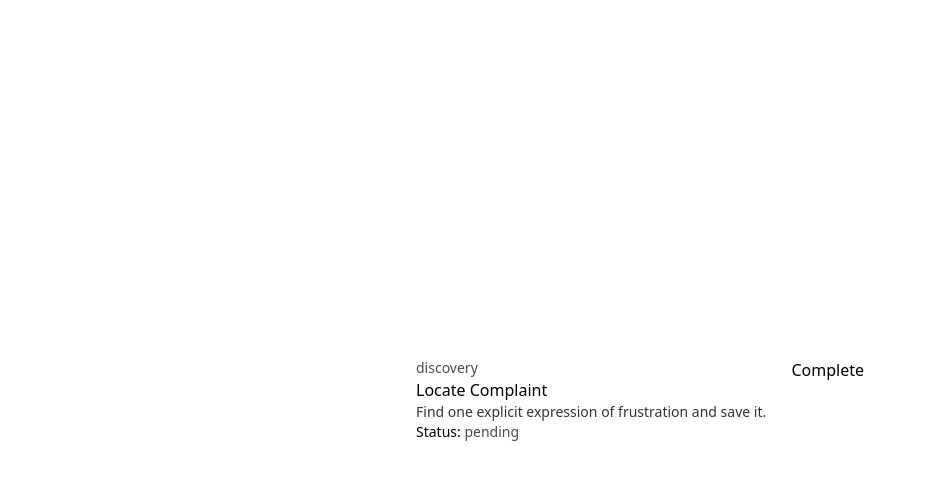
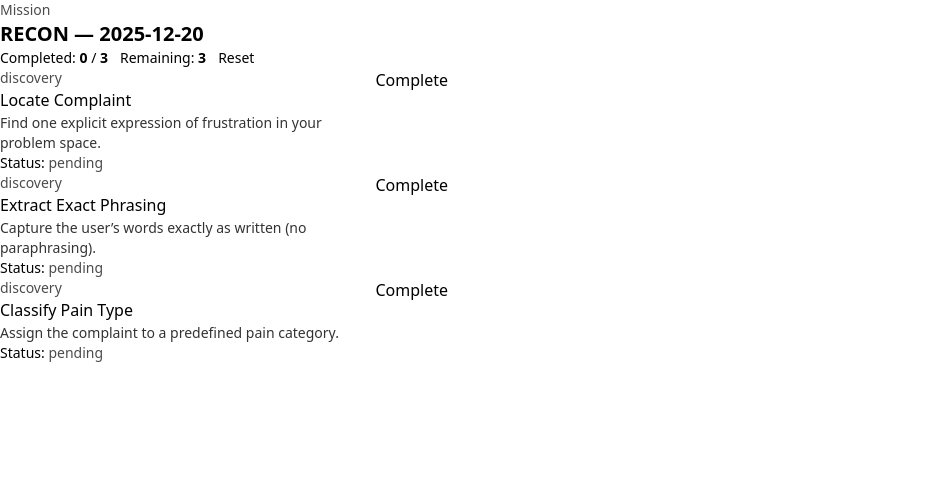
Before and after one commit to FeymanMCSQ/outreacher, a Next.js app: page / in a window 1280 px wide. Shown: the top 480 px of the page, without its empty margins (0-926 px from the left). Built offline with nearby package versions, Linux system fonts and the light colour scheme.

Commit message:
finished 3.4

```diff
--- a/src/app/page.tsx
+++ b/src/app/page.tsx
@@ -1,29 +1,120 @@
 'use client';
 
-import { useState } from 'react';
+import { useMemo, useState } from 'react';
+
 import QuestCard from '@/shared/game-ui/QuestCard';
+
+import type { Mission } from '@/domain/game/entities/Mission';
+import { generateDailyMission } from '@/domain/game/services/generateDailyMission';
 import { completeQuest } from '@/domain/game/services/completeQuest';
-import type { Quest } from '@/domain/game/entities/Quest';
-import { makeId } from '@/shared/lib/id';
+import {
+  getMissionProgress,
+  getRemainingQuests,
+  isMissionComplete,
+} from '@/domain/game/services/missionProgress';
 
 export default function HomePage() {
-  const [quest, setQuest] = useState<Quest>(() => ({
-    id: makeId('quest'),
-    title: 'Locate Complaint',
-    description: 'Find one explicit expression of frustration and save it.',
-    category: 'discovery',
-    status: 'pending',
-  }));
+  // For demo: fixed day + archetype so behavior is stable.
+  const dayKey = '2025-12-20';
+  const archetype: Mission['archetype'] = 'recon';
 
-  function handleComplete() {
-    // Deterministic for demo: inject fixed timestamp
+  const [mission, setMission] = useState<Mission>(() =>
+    generateDailyMission({ dayKey, archetype }),
+  );
+
+  const progress = useMemo(() => getMissionProgress(mission), [mission]);
+  const remaining = useMemo(() => getRemainingQuests(mission), [mission]);
+  const done = useMemo(() => isMissionComplete(mission), [mission]);
+
+  function handleCompleteQuest(questId: string) {
     const completedAt = '2025-12-20T12:00:00.000Z';
-    setQuest((q) => completeQuest(q, completedAt));
+
+    setMission((m) => {
+      const idx = m.quests.findIndex((q) => q.id === questId);
+      if (idx === -1) return m;
+
+      const before = m.quests[idx];
+      const after = completeQuest(before, completedAt);
+
+      // If nothing changed (already completed), keep mission stable
+      if (before === after) return m;
+
+      const nextQuests = m.quests.slice();
+      nextQuests[idx] = after;
+
+      const nextCompletedIds =
+        after.status === 'completed' && !m.completedQuestIds.includes(questId)
+          ? [...m.completedQuestIds, questId]
+          : m.completedQuestIds;
+
+      return {
+        ...m,
+        quests: nextQuests,
+        completedQuestIds: nextCompletedIds,
+      };
+    });
+  }
+
+  function resetMission() {
+    setMission(generateDailyMission({ dayKey, archetype }));
   }
 
   return (
-    <main className="min-h-screen flex items-center justify-center p-6">
-      <QuestCard quest={quest} onComplete={handleComplete} />
+    <main className="min-h-screen p-6">
+      <div className="mx-auto max-w-2xl">
+        <header className="mb-6 rounded-lg border p-4">
+          <div className="text-sm opacity-70">Mission</div>
+          <div className="mt-1 text-xl font-semibold">
+            {mission.archetype.toUpperCase()} — {mission.dayKey}
+          </div>
+
+          <div className="mt-3 flex flex-wrap items-center gap-3 text-sm">
+            <div className="rounded border px-3 py-1">
+              Completed:{' '}
+              <span className="font-semibold">{progress.completed}</span>
+              {' / '}
+              <span className="font-semibold">{progress.total}</span>
+            </div>
+
+            <div className="rounded border px-3 py-1">
+              Remaining:{' '}
+              <span className="font-semibold">{progress.remaining}</span>
+            </div>
+
+            <div className="ml-auto">
+              <button
+                type="button"
+                onClick={resetMission}
+                className="rounded border px-3 py-1 text-sm hover:bg-black/5 dark:hover:bg-white/10"
+              >
+                Reset
+              </button>
+            </div>
+          </div>
+
+          {done && (
+            <div className="mt-3 rounded border border-emerald-500/40 bg-emerald-500/10 px-3 py-2 text-sm">
+              Mission complete.
+            </div>
+          )}
+        </header>
+
+        <section className="space-y-4">
+          {remaining.map((q) => (
+            <QuestCard
+              key={q.id}
+              quest={q}
+              onComplete={() => handleCompleteQuest(q.id)}
+            />
+          ))}
+
+          {remaining.length === 0 && (
+            <div className="rounded-lg border p-4 text-sm opacity-70">
+              No remaining quests.
+            </div>
+          )}
+        </section>
+      </div>
     </main>
   );
 }
--- /dev/null
+++ b/src/domain/game/services/missionProgress.ts
@@ -0,0 +1,22 @@
+import type { Mission } from '../entities/Mission';
+import type { Quest } from '../entities/Quest';
+
+export function getCompletedQuests(mission: Mission): Quest[] {
+  return mission.quests.filter((q) => q.status === 'completed');
+}
+
+export function getRemainingQuests(mission: Mission): Quest[] {
+  return mission.quests.filter((q) => q.status !== 'completed');
+}
+
+export function getMissionProgress(mission: Mission) {
+  const total = mission.quests.length;
+  const completed = getCompletedQuests(mission).length;
+  const remaining = total - completed;
+
+  return { total, completed, remaining };
+}
+
+export function isMissionComplete(mission: Mission): boolean {
+  return getRemainingQuests(mission).length === 0;
+}
```
Also changed, not shown: 1 other file (tests, documents, lock files or other folders).
